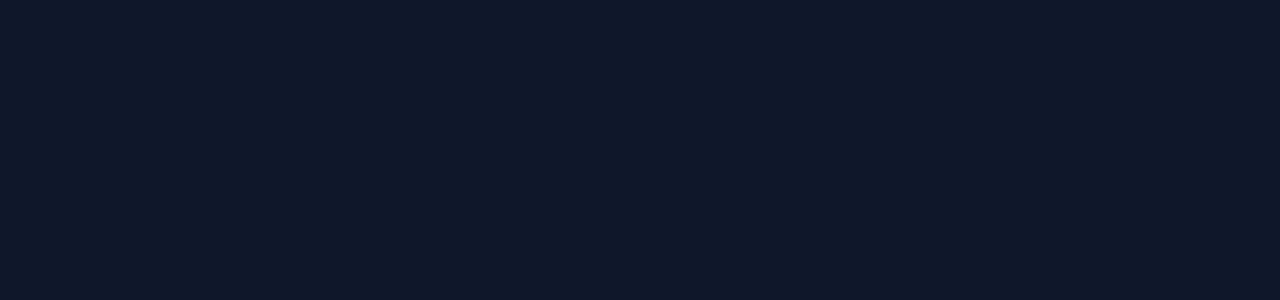
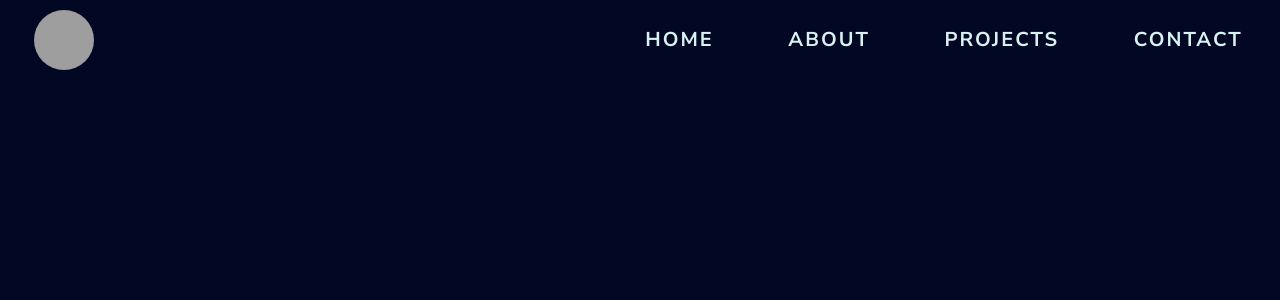
Before and after one commit to chris-kamp/portfolio-react, a React (Create React App) app: page / in a window 1280 px wide. Shown: the top 300 px of the page. Built offline with nearby package versions, Linux system fonts and the light colour scheme; grey boxes are pictures that could not be loaded.

Commit message:
add desktop navbar

```diff
--- a/public/index.html
+++ b/public/index.html
@@ -3,6 +3,8 @@
   <head>
     <meta charset="utf-8" />
     <link rel="icon" href="%PUBLIC_URL%/favicon.ico" />
+    <link rel="preconnect" href="https://fonts.gstatic.com">
+    <link href="https://fonts.googleapis.com/css2?family=Nunito+Sans:ital,wght@0,200;0,300;0,400;0,600;0,700;0,800;0,900;1,200;1,300;1,400;1,600;1,700;1,800;1,900&display=swap" rel="stylesheet">
     <meta name="viewport" content="width=device-width, initial-scale=1" />
     <meta name="theme-color" content="#000000" />
     <meta
@@ -26,7 +28,7 @@
     -->
     <title>React App</title>
   </head>
-  <body class="bg-blueGray-900">
+  <body class="bg-dark">
     <noscript>You need to enable JavaScript to run this app.</noscript>
     <div id="root"></div>
     <!--
--- a/src/App.css
+++ /dev/null
@@ -1,38 +0,0 @@
-.App {
-  text-align: center;
-}
-
-.App-logo {
-  height: 40vmin;
-  pointer-events: none;
-}
-
-@media (prefers-reduced-motion: no-preference) {
-  .App-logo {
-    animation: App-logo-spin infinite 20s linear;
-  }
-}
-
-.App-header {
-  background-color: #282c34;
-  min-height: 100vh;
-  display: flex;
-  flex-direction: column;
-  align-items: center;
-  justify-content: center;
-  font-size: calc(10px + 2vmin);
-  color: white;
-}
-
-.App-link {
-  color: #61dafb;
-}
-
-@keyframes App-logo-spin {
-  from {
-    transform: rotate(0deg);
-  }
-  to {
-    transform: rotate(360deg);
-  }
-}
--- a/src/App.js
+++ b/src/App.js
@@ -1,8 +1,10 @@
-import './App.css';
+import './assets/main.css';
+import Navbar from './components/Navbar';
 
 function App() {
   return (
     <div>
+      <Navbar />
     </div>
   );
 }
--- /dev/null
+++ b/src/components/NavItem.js
@@ -0,0 +1,14 @@
+const NavItem = ({text}) => {
+  return (
+    <li className="h-full flex-grow-1 flex-shrink-0 p-2 overflow-hidden hidden sm:block">
+      <a
+        href="#"
+        className="w-full h-full flex items-center justify-center border-b border-transparent hover:border-white"
+      >
+        {text}
+      </a>
+    </li>
+  );
+};
+
+export default NavItem;
--- /dev/null
+++ b/src/components/Navbar.js
@@ -0,0 +1,24 @@
+import NavItem from "./NavItem"
+
+const Navbar = () => {
+  return (
+    <nav className="h-20 text-iceBlue font-nunito font-bold text-xl flex justify-between">
+      <div className="flex min-w-max justify-center items-center w-32">
+        <img
+          src="https://picsum.photos/60/60"
+          alt="CK Logo"
+          srcset=""
+          className="rounded-full"
+        />
+      </div>
+      <ul className="flex justify-around tracking-widest flex-auto max-w-2xl">
+        <NavItem text="HOME"/>
+        <NavItem text="ABOUT"/>
+        <NavItem text="PROJECTS"/>
+        <NavItem text="CONTACT"/>
+      </ul>
+    </nav>
+  );
+};
+
+export default Navbar;
--- a/tailwind.config.js
+++ b/tailwind.config.js
@@ -1,15 +1,25 @@
-const colors = require('tailwindcss/colors')
+const colors = require("tailwindcss/colors");
 module.exports = {
   purge: [],
   darkMode: false, // or 'media' or 'class'
   theme: {
-    extend: {},
-    colors: {
-      blueGray: colors.blueGray,
-    }
+    extend: {
+      colors: {
+        blueGray: colors.blueGray,
+        dark: "#020723",
+        iceBlue: "#D8F2F2",
+      },
+      fontFamily: {
+        nunito: ['"Nunito Sans"', "sans-serif"],
+      },
+    },
   },
   variants: {
-    extend: {},
+    extend: {
+      fontSize: ["hover"],
+      fontWeight: ["hover"],
+      padding: ["hover"],
+    },
   },
   plugins: [],
-}
+};
```
